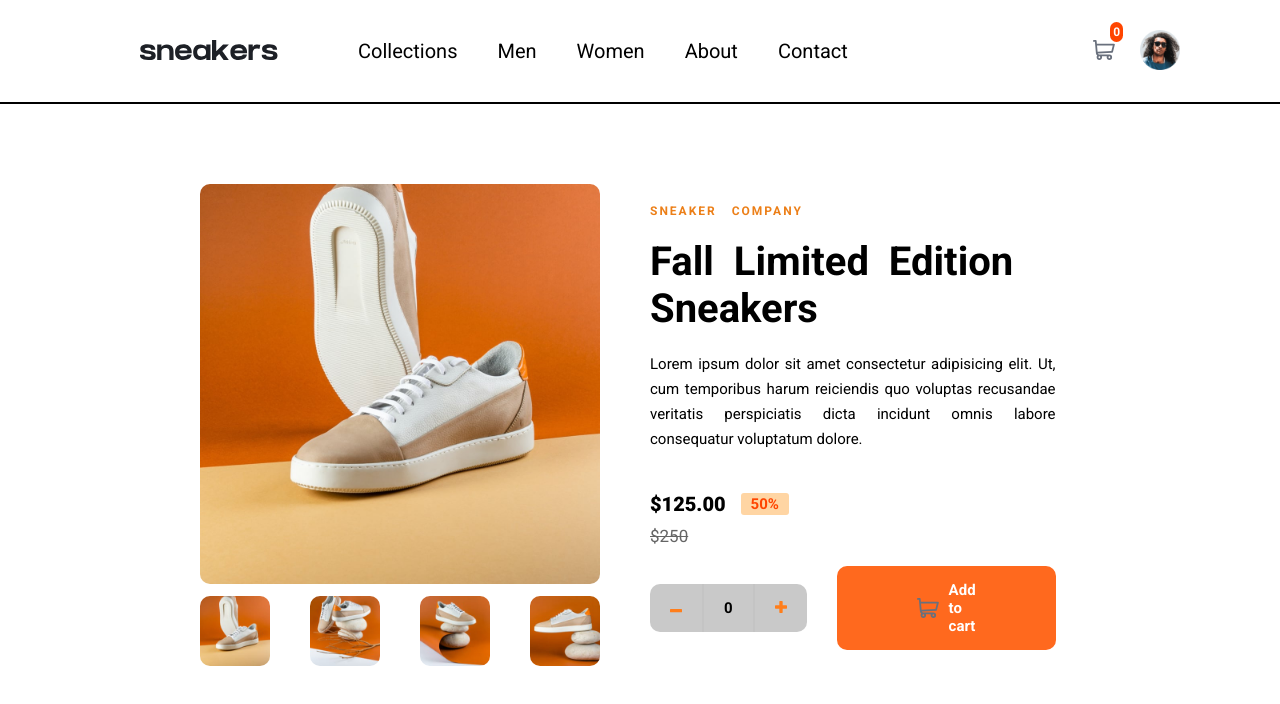
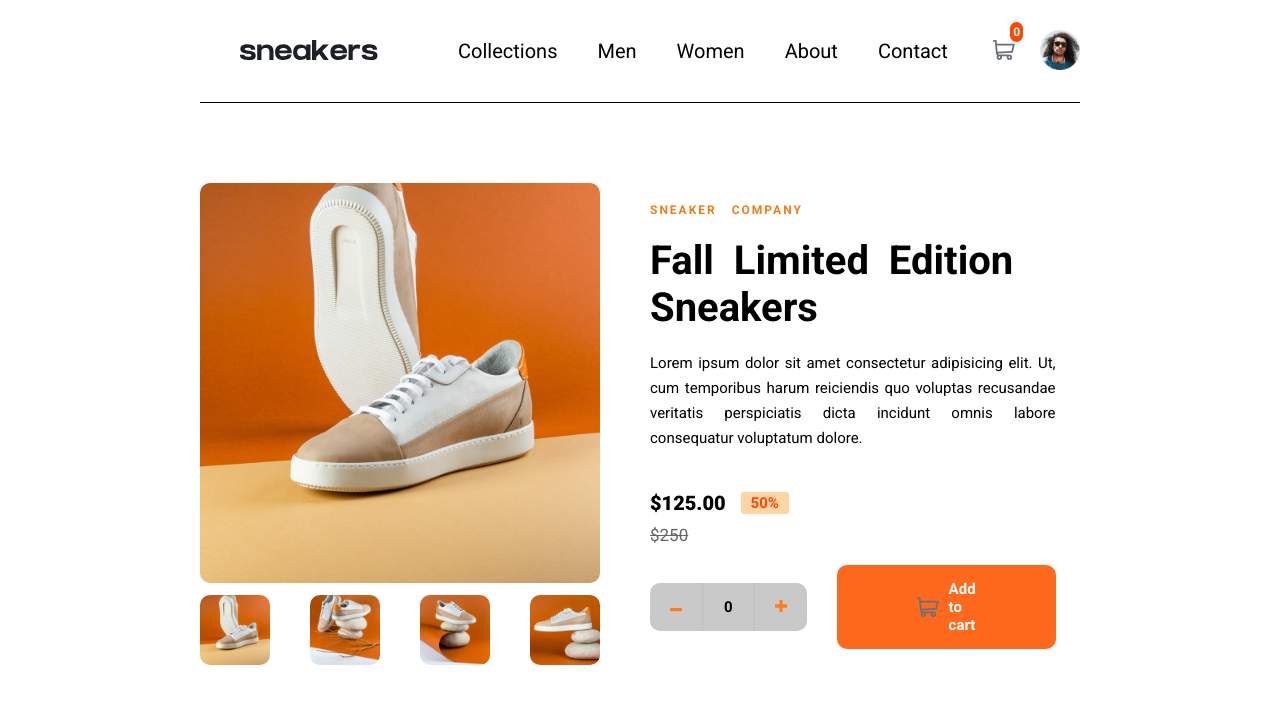
Before and after one commit to shahriartamim2/productPage, a React (Vite) app: page / in a window 1280 px wide. Shown: the top 704 px of the page. Built offline with nearby package versions, Linux system fonts and the light colour scheme.

Commit message:
Update: Navbar side margin

```diff
--- a/src/components/Navbar/Navbar.css
+++ b/src/components/Navbar/Navbar.css
@@ -2,8 +2,9 @@
     display: flex;
     justify-content: space-around;
     align-items: center;
-    border-bottom: 2px solid black;
+    border-bottom: 1px solid black;
     padding: 20px 0;
+    margin: 0 20rem;
 }
 .logo-menu{
     display: flex;
```
